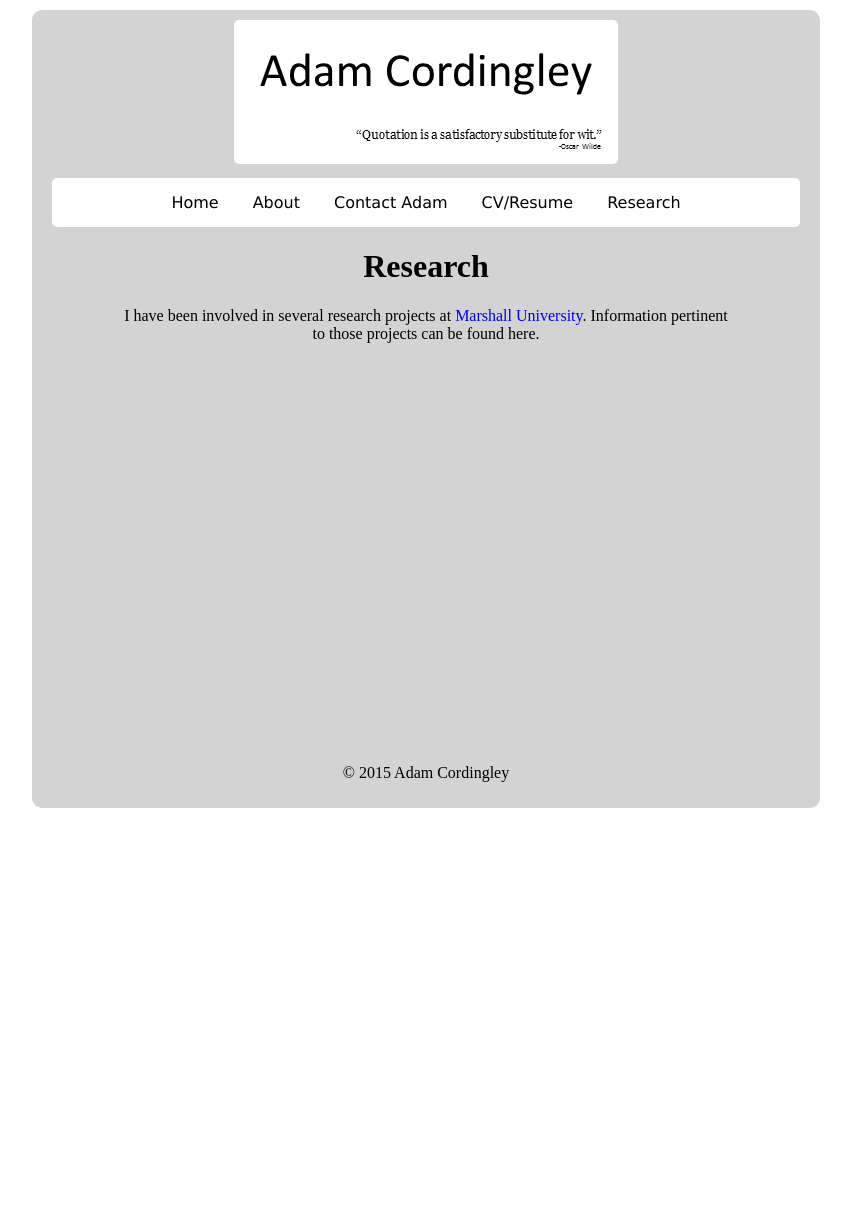
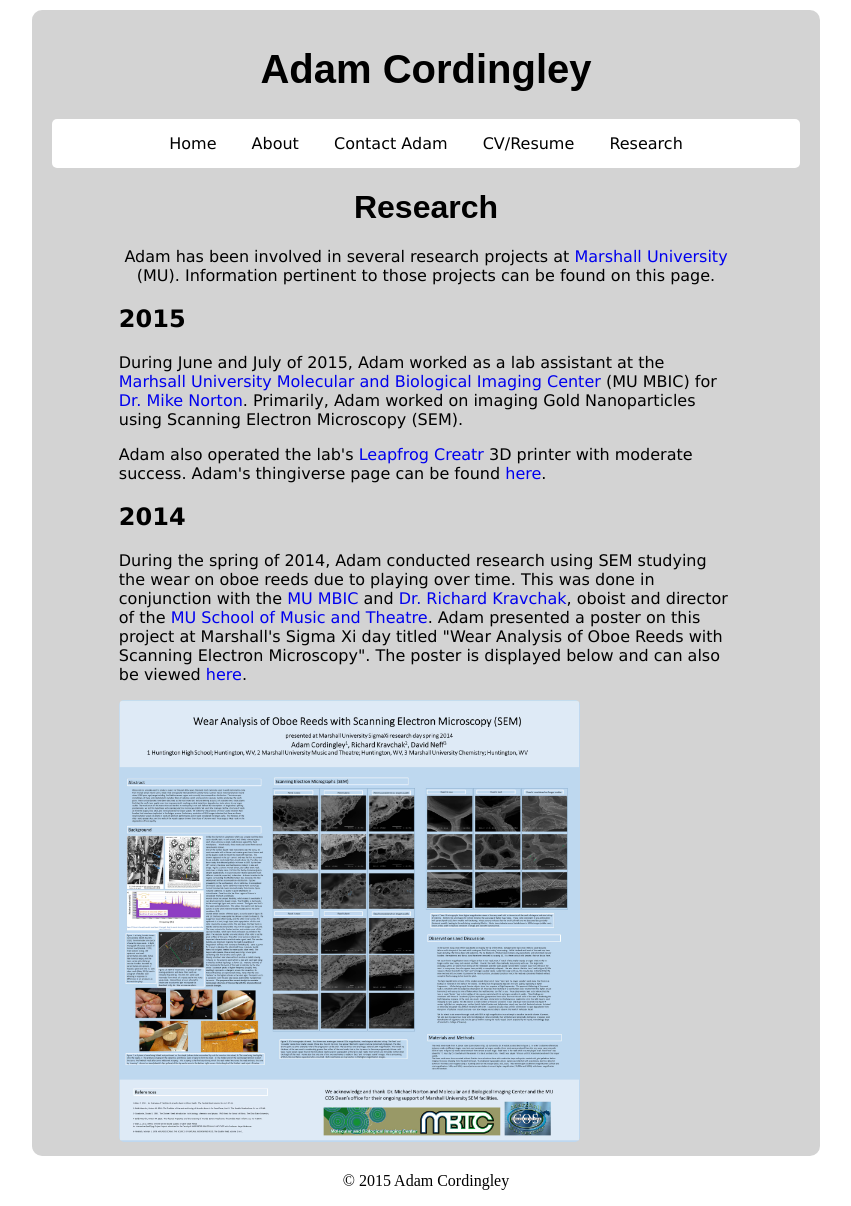
Before and after one commit to AdamC19/AdamC19.github.io, a Jekyll site: the page built from research.html, in a window 1280 px wide. Shown: the whole page, without its empty margins (222-1073 px from the left). Built offline with Jekyll 4.4.1, drawn with Linux system fonts in a browser that asks for light colours; before the commit the page ends 900 px from its top, so only the background shows below that.

Commit message:
Updates & Changes

```diff
--- a/_layouts/default.html
+++ b/_layouts/default.html
@@ -26,7 +26,8 @@
 </head>
 <body>
 	<div id="backdrop" class="center">
-		<img src="img/web_header.png">
+		<!--<img src="img/web_header.png">-->
+		<h1 id="header">Adam Cordingley</h1>
 		<div id="nav" >
 			<span><a href="index.html" id="link">Home</a></span>
 			<span><a href="about.html" id="link">About</a></span>
@@ -39,11 +40,10 @@
 
 			{{ content }}
 		</div>
-		<div id="footer">
+	</div>
+	<div id="footer">
 			<p>&copy; 2015 Adam Cordingley</p>
 		</div>
 
-	</div>
-
 </body>
 </html>
--- a/index.html
+++ b/index.html
@@ -1,6 +1,6 @@
 ---
 title: Home
 ---
-<p>I am Adam Cordingley, and this is my website.</p>
-<!--<p>Adam is a junior at Huntington High School in Huntington, WV, USA. Adam has been involved in VEX competitive robotics since 2012 and is cofounder of <a href="http://backdrive.github.io/">VRC Team 8768A</a>. Adam also enjoys tinkering with <a href="http://arduino.cc">Arduino</a> microcontrollers and C++ programming, playing the clarinet, and tropical fish keeping.</p>-->
-<p>I am a junior at Huntington High School in Huntington, WV, USA. I am interested in science (particularly physics), robotics, and computing. I have been involved in VEX competitive robotics since 2012 and am cofounder of <a href="http://backdrive.github.io/" target="_blank">VRC Team 8768A</a>. I also enjoys tinkering with <a href="http://arduino.cc" target="_blank">Arduino</a> microcontrollers and C++ programming, playing the clarinet, and tropical fish keeping.</p>
+<p>Welcome to the personal website of Adam Cordingley.</p>
+<p>Adam is a junior at Huntington High School in Huntington, WV, USA. Adam is interested in science (particularly physics), robotics, and computing. Adam has been involved in VEX competitive robotics since 2012 and is cofounder of <a href="http://backdrive.github.io/">VRC Team 8768A</a>. Adam also enjoys tinkering with <a href="http://arduino.cc">Arduino</a> microcontrollers and C++ programming, playing the clarinet, and tropical fish keeping.</p>
+<!--<p>I am a junior at Huntington High School in Huntington, WV, USA. I am interested in science (particularly physics), robotics, and computing. I have been involved in VEX competitive robotics since 2012 and am cofounder of <a href="http://backdrive.github.io/" target="_blank">VRC Team 8768A</a>. I also enjoys tinkering with <a href="http://arduino.cc" target="_blank">Arduino</a> microcontrollers and C++ programming, playing the clarinet, and tropical fish keeping.</p>-->
--- a/research.html
+++ b/research.html
@@ -1,4 +1,15 @@
 ---
 title: Research
 ---
-<p>I have been involved in several research projects at <a href="http://www.marshall.edu" target="_blank">Marshall University</a>. Information pertinent to those projects can be found here.</p>
+<!--<p>I have been involved in several research projects at <a href="http://www.marshall.edu" target="_blank">Marshall University</a>. Information pertinent to those projects can be found here.</p>-->
+<p>Adam has been involved in several research projects at <a href="http://www.marshall.edu" target="_blank">Marshall University</a> (MU). Information pertinent to those projects can be found on this page.</p>
+
+<div id="left-align">
+<h2>2015</h2>
+<p>During June and July of 2015, Adam worked as a lab assistant at the <a href="http://www.marshall.edu/mbic/" target="_blank">Marhsall University Molecular and Biological Imaging Center</a> (MU MBIC) for <a href="http://www.atomcrafters.com" target="_blank">Dr. Mike Norton</a>. Primarily, Adam worked on imaging Gold Nanoparticles using Scanning Electron Microscopy (SEM).</p>
+<p>Adam also operated the lab's <a href="http://www.lpfrg.com/" target="_blank">Leapfrog Creatr</a> 3D printer with moderate success. Adam's thingiverse page can be found <a href="http://www.thingiverse.com/Adam_Cordingley/about" target="_blank">here</a>.</p>
+
+<h2>2014</h2>
+<p>During the spring of 2014, Adam conducted research using SEM studying the wear on oboe reeds due to playing over time. This was done in conjunction with the <a href="http://www.marshall.edu/mbic/" target="_blank">MU MBIC</a> and <a href="http://www.richardkravchak.com" target="_blank">Dr. Richard Kravchak</a>, oboist and director of the <a href="http://www.marshall.edu/somt/music/" target="_blank">MU School of Music and Theatre</a>. Adam presented a poster on this project at Marshall's Sigma Xi day titled "Wear Analysis of Oboe Reeds with Scanning Electron Microscopy". The poster is displayed below and can also be viewed <a href="/img/sigma_xi_poster.jpg" target="_blank">here</a>.</p>
+<a href="/img/sigma_xi_poster.jpg" target="_blank"><img src="/img/sigma_xi_poster.jpg" width="75%" alt="Wear Analysis of Oboe Reeds (click for poster)"></a>
+</div>
--- a/style.css
+++ b/style.css
@@ -8,6 +8,7 @@ body {
 	/*background: blue;*/
 	width: 100%;
 	text-align: center;
+
 }
 
 div#backdrop {
@@ -18,18 +19,36 @@ div#backdrop {
 	margin-top: 10px;
 }
 
+h1#header{
+	font-size: 2.5em;
+	font-family: Arial, Helvetica, sans-serif;
+}
+
+h1{
+	font-family: Arial, Helvetica, sans-serif;
+}
+
 div#nav {
 	margin: 10px;
 	padding: 15px;
 	background: #ffffff;
 	border-radius: 5px;
+	font-family: Verdana, Arial, Helvetica, sans-serif;
+
 }
 
 div#content {
 	width:80%;
 	min-height: 500px;
 	text-align: center;
+	font-family: Verdana, Arial, Helvetica, sans-serif;
+	/*font-family: monospace;*/
 }
+
+#left-align {
+	text-align: left;
+}
+
 
 img {
 	border-radius: 5px;
```
Also changed, not shown: img/sigma_xi_poster.jpg (added), 1 other file.
